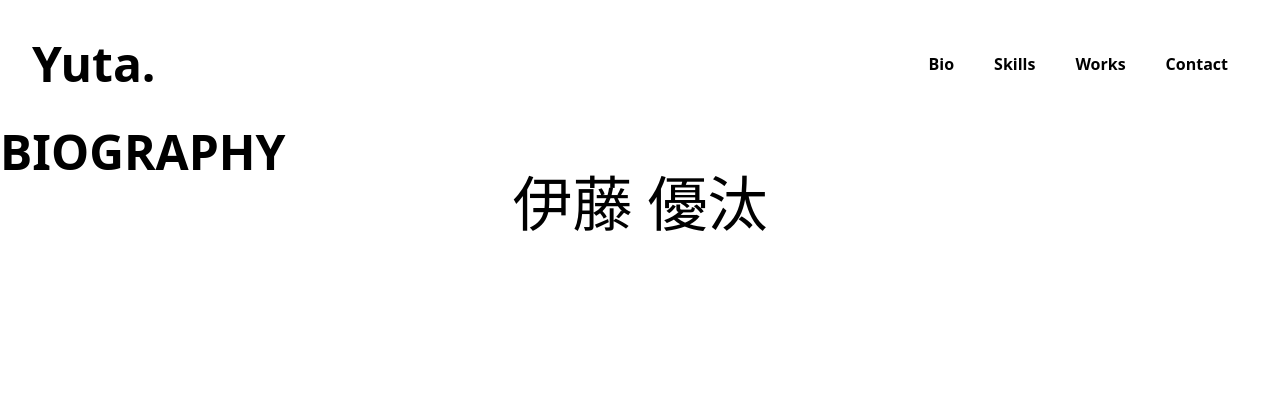
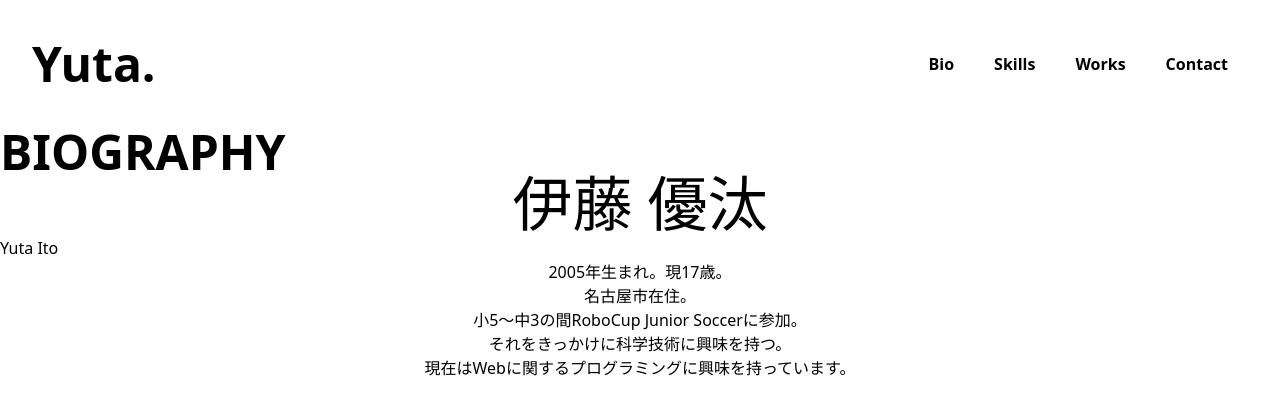
Before and after one commit to GoRuGoo/Next-gorugo-frontend, a Next.js app: page / in a window 1280 px wide. Shown: the top 414 px of the page. Built offline with nearby package versions, Linux system fonts and the light colour scheme; a web font is replaced by a local one.

Commit message:
feat: テキストを真ん中に配置

```diff
--- a/components/firstpage/Biography.js
+++ b/components/firstpage/Biography.js
@@ -3,6 +3,20 @@ export default function Biography() {
     <div className="inline w-fit">
       <h1 className="font-bold  text-5xl  border-black ">BIOGRAPHY</h1>
       <h1 className="text-center font-namemyotyo text-6xl">伊藤 優汰</h1>
+      <h2>Yuta Ito</h2>
+      <div>
+        <p className=" w-9/12 ml-auto mr-auto text-center">
+          2005年生まれ。現17歳。
+          <br />
+          名古屋市在住。
+          <br />
+          小5〜中3の間RoboCup Junior Soccerに参加。
+          <br />
+          それをきっかけに科学技術に興味を持つ。
+          <br />
+          現在はWebに関するプログラミングに興味を持っています。
+        </p>
+      </div>
     </div>
   );
 }
```
